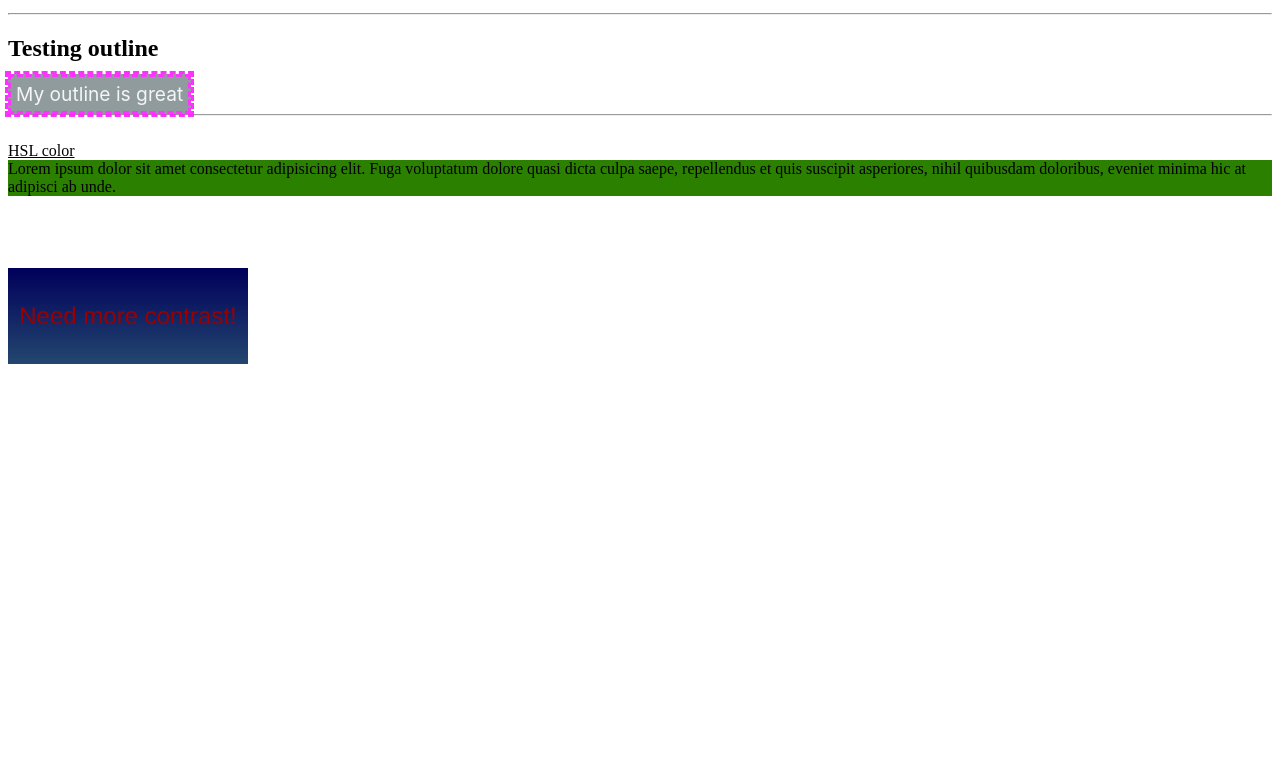
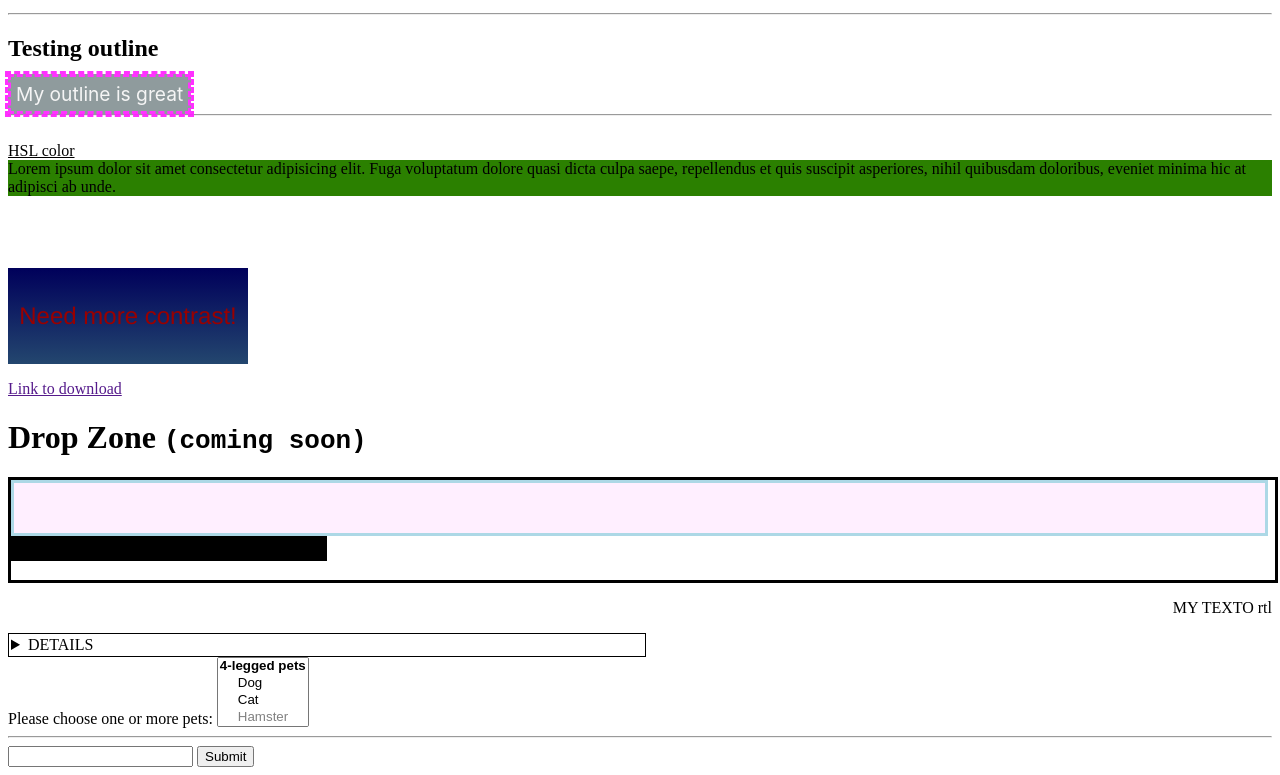
Before and after one commit to dev-mendez/html-Testing, a plain HTML site: page index.html in a window 1280 px wide. Shown: the part 1258-2033 px from the top of the page. Before the commit the page ends 1638 px from the top, so only its background shows below. Drawn offline with Linux system fonts and the light colour scheme.

Commit message:
last_for_this_file

```diff
--- a/index.html
+++ b/index.html
@@ -87,8 +87,7 @@
     <hr />
     <input type="range" name="" id="" />
     <input type="reset" name="" id="" value="Reset" />
-  </body>
-  <input
+   <input
     type="URL"
     name=""
     id=""
@@ -181,10 +180,48 @@ font: 24px Helvetica, sans-serif;
 display: flex;
 align-items: center;
 justify-content: center;
-">
+color-adjust: exact;">
     <p>Need more contrast!</p>
   </div>
     </p>
-  <script></script>
+<a href="" download='https://developer.mozilla.org/en-US/docs/Web/CSS/outline-color.html' >Link to download</a>
+
+<h1>Drop Zone <code>(coming soon)</code></h1>
+<div style="border: solid;height: 100px;width: 100%;display: fle;" >
+    <div dropzone="move" style='border: solid lightblue;width: 99%;height: 50px;background-color: #ffeeffee;'></div>
+    <div draggable="true" style=" position: relative;height:25%;width: 25%; ; background: #000;">asd</div>
+
+
+
+</div>
+<p dir="rtl">MY TEXTO rtl  </p>
+
+<details style="border: solid 1px;padding:2px;width: 50%;">
+    <summary style="width: 50%;border: none;">DETAILS</summary>
+    Lorem ipsum dolor sit, amet consectetur adipisicing elit. Corporis consequatur non dicta, sed at laudantium nemo neque ab veniam totam ea! Eligendi rem quos itaque numquam eos, et ratione consectetur!
+</details>
+
+<label>Please choose one or more pets:
+    <select name="pets" multiple size="4">
+      <optgroup label="4-legged pets">
+        <option value="dog">Dog</option>
+        <option value="cat">Cat</option>
+        <option value="hamster" disabled>Hamster</option>
+      </optgroup>
+      <optgroup label="Flying pets">
+        <option value="parrot">Parrot</option>
+        <option value="macaw">Macaw</option>
+        <option value="albatross">Albatross</option>
+      </optgroup>
+    </select>
+  </label>
+  <hr>
+  <form action="">
+      <input autocomplete="name" type="text" name="" id="">
+      <input type="submit">
+    </form>
+</body>
+
+  <script defer></script>
   <!-- <script src="app.js"></script> -->
 </html>
```
